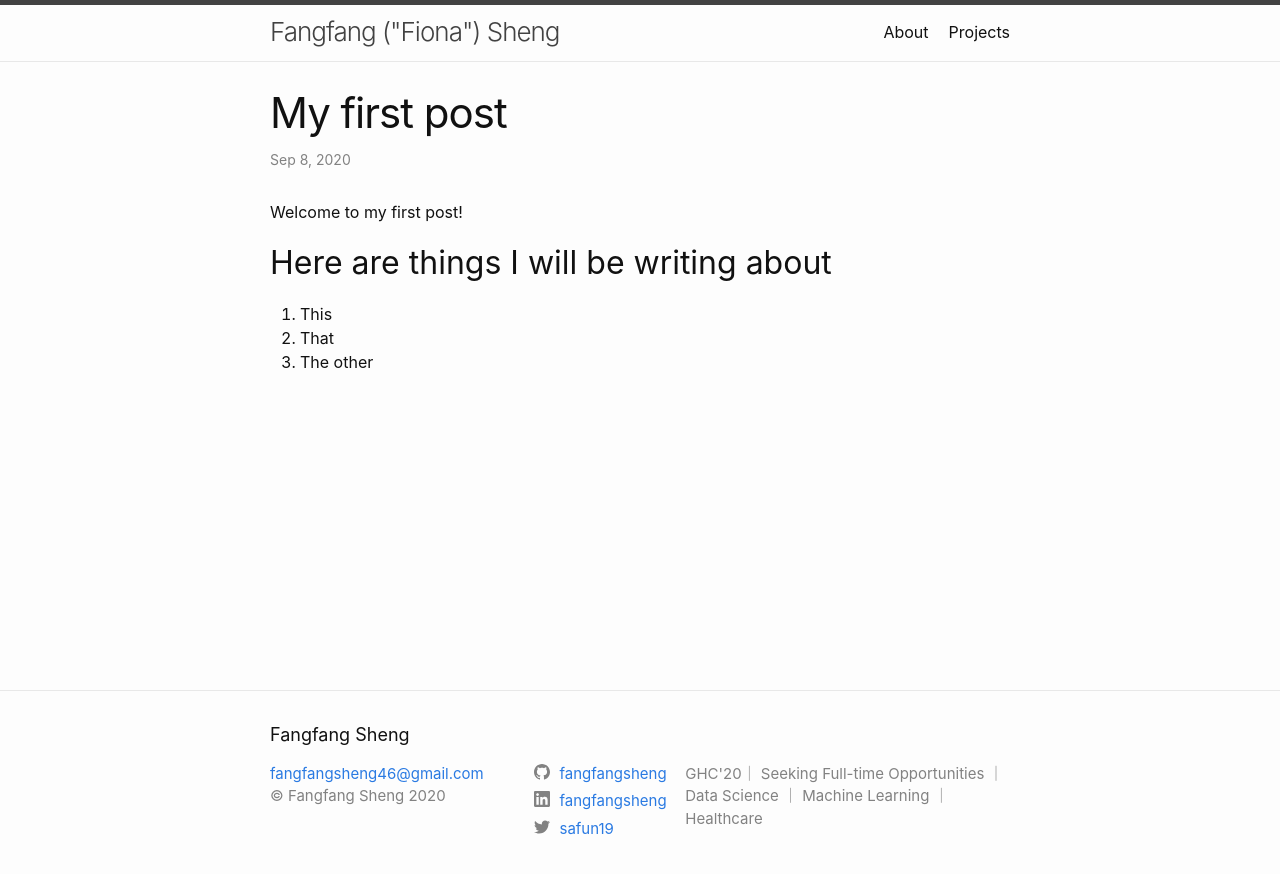
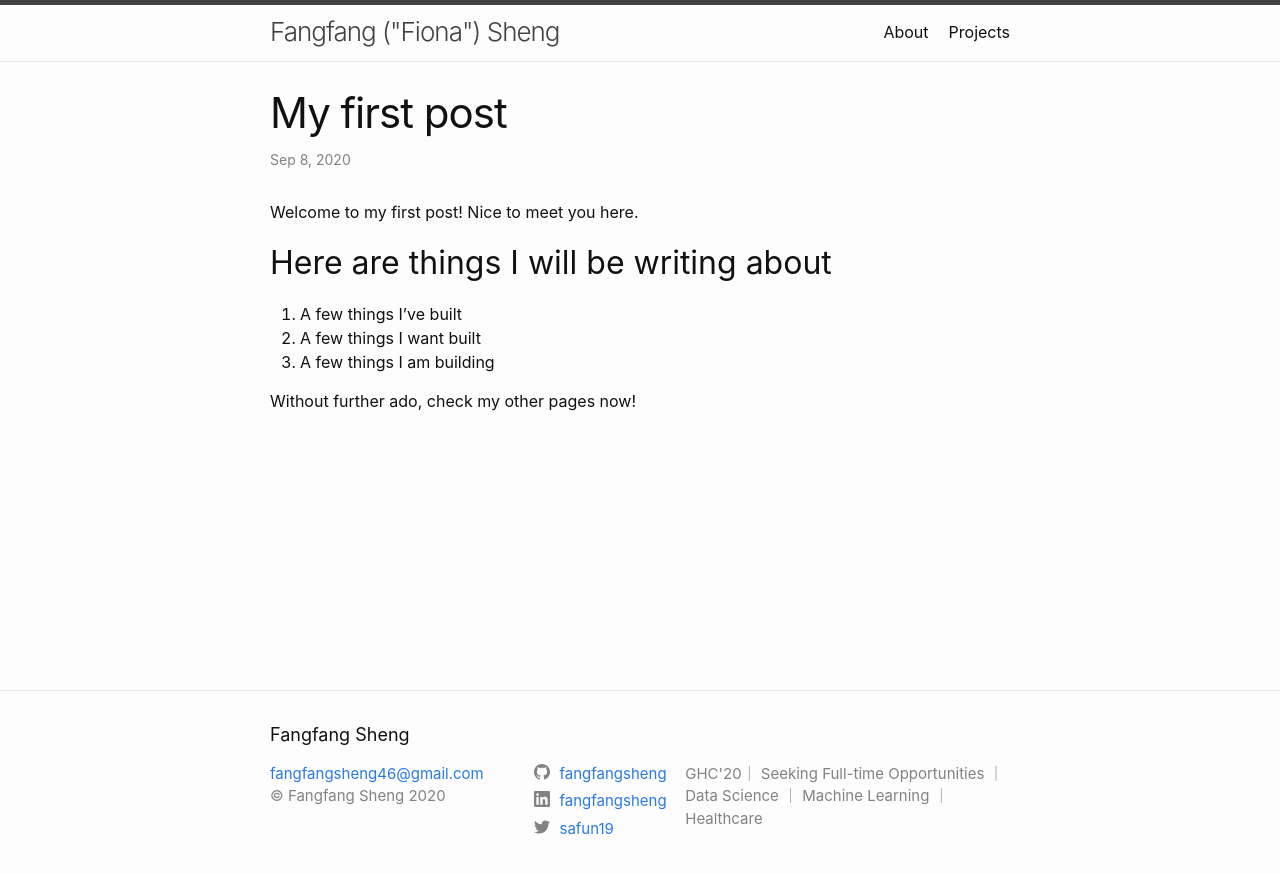
Before and after one commit to fangfangsheng/my-blog, a Jekyll site: the page built from _posts/2020-09-08-my-first-post.md, in a window 1280 px wide. Shown: the top 874 px of the page. Built offline with Jekyll 4.4.1, drawn with Linux system fonts in a browser that asks for light colours.

Commit message:
modified my first post

```diff
--- a/_posts/2020-09-08-my-first-post.md
+++ b/_posts/2020-09-08-my-first-post.md
@@ -6,10 +6,12 @@ categories: jekyll update
 ---
 
 
-Welcome to my first post!
+Welcome to my first post! Nice to meet you here.
 
 ## Here are things I will be writing about
 
-1. This
-2. That
-3. The other
+1. A few things I’ve built
+2. A few things I want built
+3. A few things I am building
+
+Without further ado, check my other pages now!
```
